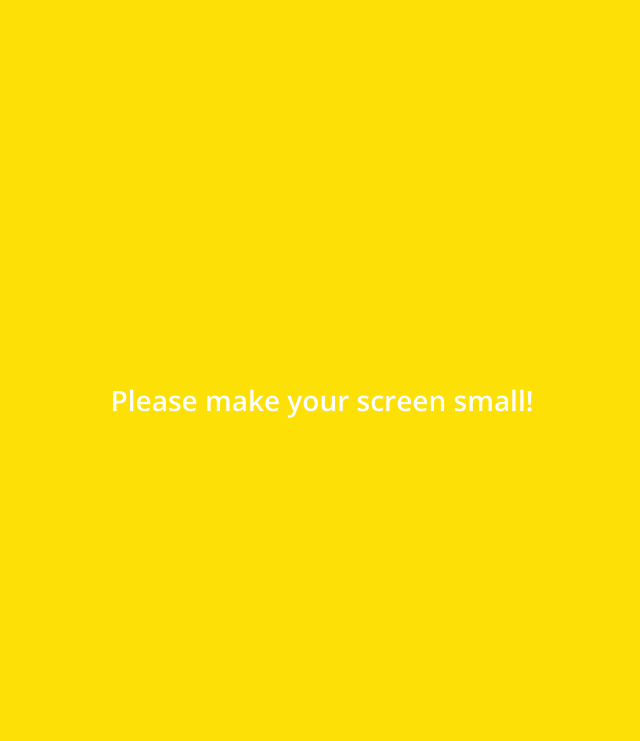
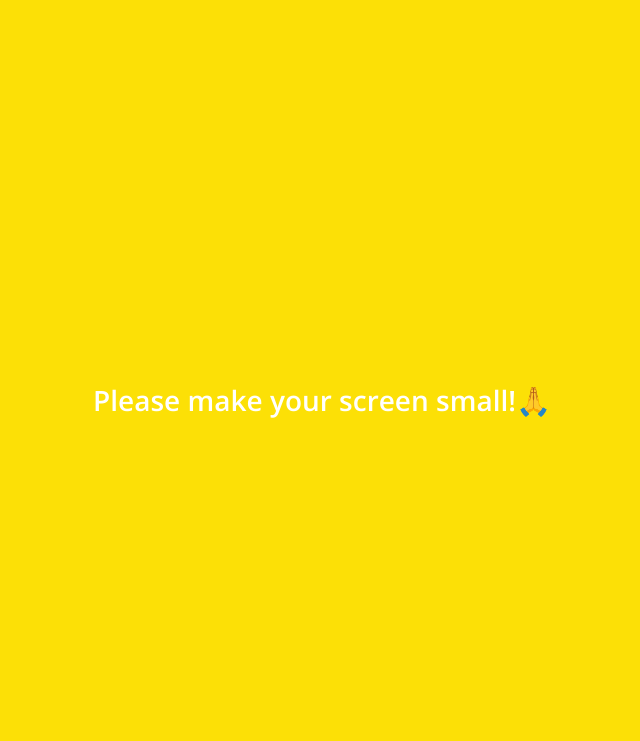
Before and after one commit to Jungjy080/kakao-clone-v2, a plain HTML site: page chat.html in a window 1280 px wide. Shown: the top 741 px of the page, without its empty margins (318-958 px from the left). Drawn offline with nearby package versions, Linux system fonts and the light colour scheme.

Commit message:
added emoji

```diff
--- a/chat.html
+++ b/chat.html
@@ -101,7 +101,7 @@
         </div>
     </div>
     <div class="bigScreen">
-        <span class="bigScreen__text">Please make your screen small!</span>
+        <span class="bigScreen__text">Please make your screen small!🙏</span>
     </div>
   </body>
 </html>
```
Also changed, not shown: find.html (+1 -1 lines), friends.html (+1 -1 lines), settings.html (+1 -1 lines).
